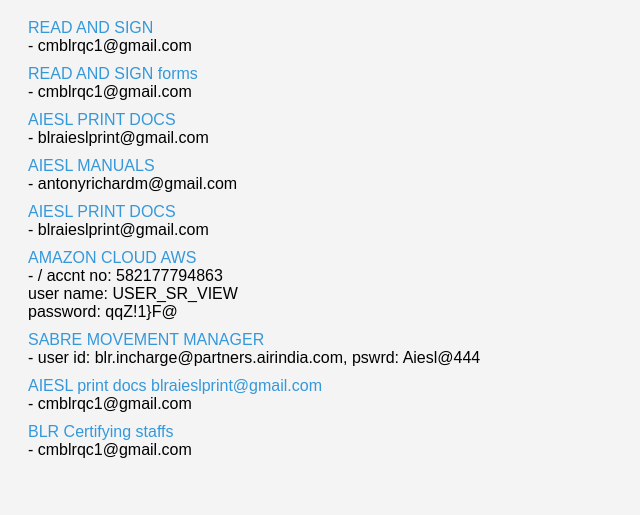
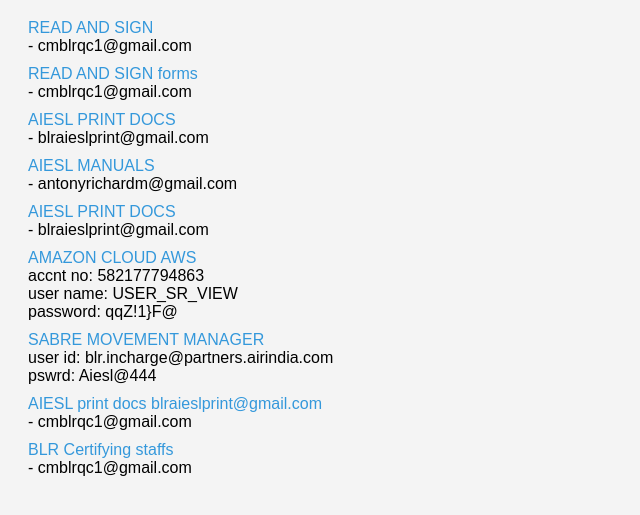
Before and after one commit to cmblrqc/cmblrqc, a plain HTML site: page index.html in a window 1280 px wide. Shown: the part 107-622 px from the top of the page, without its empty margins (0-640 px from the left). Drawn offline with Linux system fonts and the light colour scheme.

Commit message:
Update index.html

```diff
--- a/index.html
+++ b/index.html
@@ -41,8 +41,8 @@ html
       { name: 'AIESL PRINT DOCS', url: 'https://drive.google.com/drive/folders/1JDlgvuiXDcZJVYzJlI6SJShy_6-wyvZl?usp=drive_link', description: ' -  blraieslprint@gmail.com' },
       { name: 'AIESL MANUALS ', url: 'https://drive.google.com/drive/folders/1JDlgvuiXDcZJVYzJlI6SJShy_6-wyvZl?usp=drive_link', description: ' - antonyrichardm@gmail.com' },
       { name: 'AIESL PRINT DOCS ', url: 'https://drive.google.com/drive/folders/1JDlgvuiXDcZJVYzJlI6SJShy_6-wyvZl?usp=drive_link', description: ' - blraieslprint@gmail.com' },
-      { name: 'AMAZON CLOUD AWS', url: 'https://ap-south-1.console.aws.amazon.com/s3/buckets/aiengineeringdoc?region=ap-south-1&bucketType=general&prefix=AI+ESL+DOCS/&showversions=false', description: ' - / accnt no: 582177794863\n user name: USER_SR_VIEW\n password: qqZ!1}F@' },
-      { name: 'SABRE MOVEMENT MANAGER',url: 'https://communityportal.flightservices.cae.com/community/login?goto=https%3A%2F%2Fopsweb.ai.flightservices.cae.com#/', description: ' -  user id: blr.incharge@partners.airindia.com, pswrd: Aiesl@444' },
+      { name: 'AMAZON CLOUD AWS', url: 'https://ap-south-1.console.aws.amazon.com/s3/buckets/aiengineeringdoc?region=ap-south-1&bucketType=general&prefix=AI+ESL+DOCS/&showversions=false', description: 'accnt no: 582177794863\n user name: USER_SR_VIEW\n password: qqZ!1}F@' },
+      { name: 'SABRE MOVEMENT MANAGER',url: 'https://communityportal.flightservices.cae.com/community/login?goto=https%3A%2F%2Fopsweb.ai.flightservices.cae.com#/', description: 'user id: blr.incharge@partners.airindia.com\n pswrd: Aiesl@444' },
       { name: 'AIESL print docs blraieslprint@gmail.com', url: 'https://drive.google.com/drive/folders/1JDlgvuiXDcZJVYzJlI6SJShy_6-wyvZl?usp=drive_link', description: ' - cmblrqc1@gmail.com' },
 
       { name: 'BLR Certifying staffs', url: 'https://docs.google.com/spreadsheets/d/1SnoruSoL9a8HYJWJ-zwbMTsC-rujJXhMy0UeOevOmDk/edit?usp=sharing' , description: ' - cmblrqc1@gmail.com'}
```
